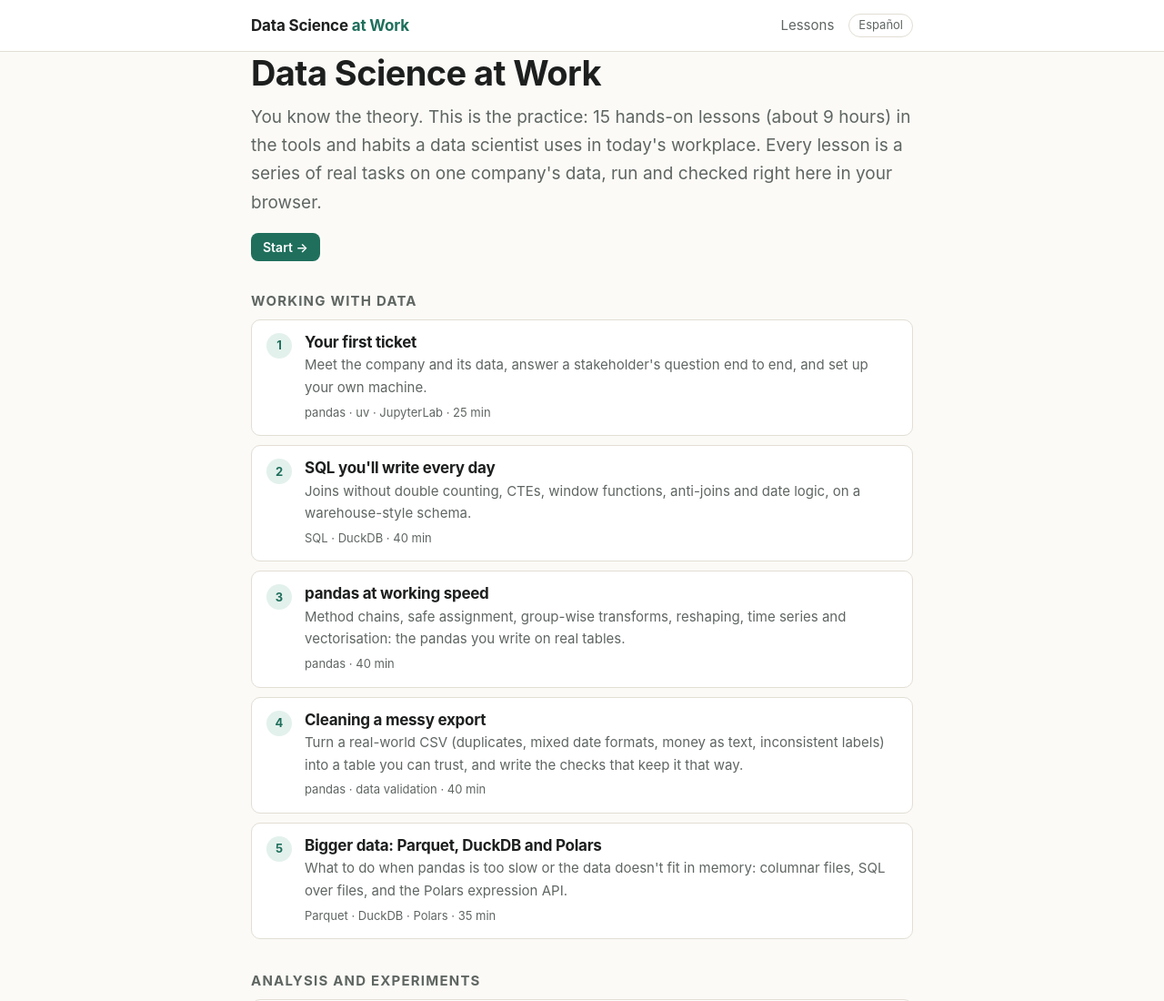
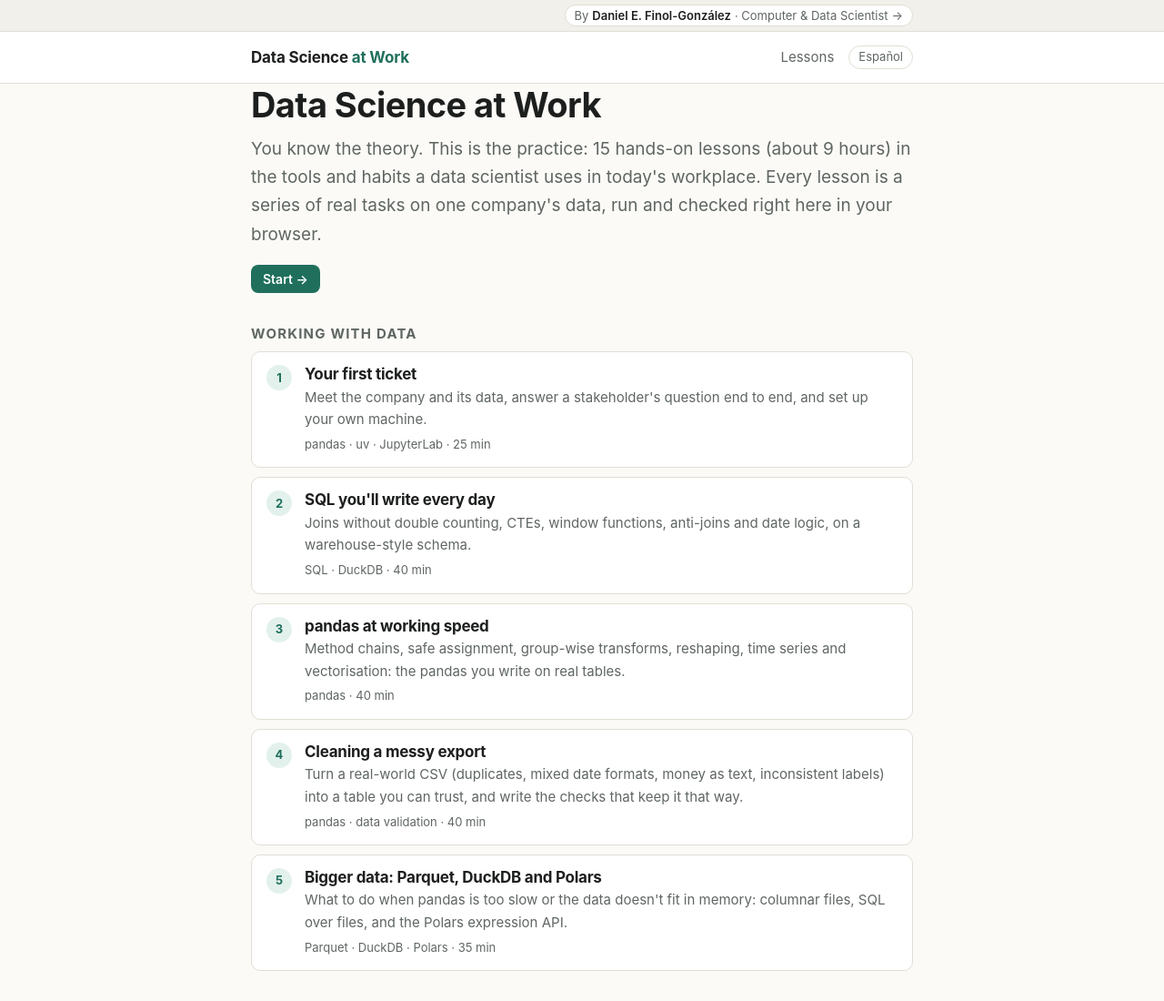
Before and after one commit to DanielFinol/ds-tutorial, an Astro site: page / in a window 1280 px wide. Shown: the top 1100 px of the page at 91% size. Built offline with nearby package versions, Linux system fonts and the light colour scheme; Astro itself is replaced by a stand-in of ours; some packages are replaced by stand-ins of ours.

Commit message:
Add a link to the author's landing page on every page
A slim bar above the site header holds a pill-style link to
https://danielfinol.github.io/: "By Daniel E. Finol-González · Computer &
Data Scientist" ("Por ..." on Spanish pages). On phones the role is hidden
so the link fits on one line. Uses the existing colour tokens, so it
follows light and dark mode. Smoke test checks it on English and Spanish
pages.

Co-Authored-By: Claude Opus 5.5 <noreply@anthropic.com>
Claude-Session: https://claude.ai/code/session_01VaFheqwHXhFqPb9soW3H1V

```diff
--- a/src/layouts/Base.astro
+++ b/src/layouts/Base.astro
@@ -1,6 +1,6 @@
 ---
 import '../styles/global.css';
-import { LANGS, ui, type Lang } from '../lib/i18n';
+import { AUTHOR, LANGS, ui, type Lang } from '../lib/i18n';
 import { switchLang, url } from '../lib/paths';
 
 interface Props {
@@ -31,6 +31,14 @@ const others = LANGS.filter((l) => l !== lang);
     <script src="../lib/pwa.ts"></script>
   </head>
   <body data-lesson={lesson}>
+    <div class="author-bar">
+      <div class="wrap">
+        <a class="author-link" href={AUTHOR.url} title={t.authorLink}>
+          <span class="author-by">{t.byline}</span> <strong>{AUTHOR.name}</strong><span class="author-role"> · {t.authorRole}</span>
+          <span class="author-arrow" aria-hidden="true">→</span>
+        </a>
+      </div>
+    </div>
     <header class="site-header">
       <div class="wrap">
         <a class="brand" href={url('', lang)}>{t.brand[0]} <span>{t.brand[1]}</span></a>
--- a/src/lib/i18n.ts
+++ b/src/lib/i18n.ts
@@ -1,6 +1,8 @@
 // Interface strings. Lesson text is translated separately (see scripts/i18n.mjs).
 export const LANGS = ['en', 'es'] as const;
 export type Lang = (typeof LANGS)[number];
+
+export const AUTHOR = { name: 'Daniel E. Finol-González', url: 'https://danielfinol.github.io/' };
 
 export const ui = {
   en: {
@@ -28,6 +30,9 @@ export const ui = {
     copySolution: 'Copy into editor',
     solved: 'solved',
     onYourMachine: 'On your machine',
+    byline: 'By',
+    authorRole: 'Computer & Data Scientist',
+    authorLink: 'About the author',
   },
   es: {
     langName: 'Español',
@@ -54,6 +59,9 @@ export const ui = {
     copySolution: 'Copiar al editor',
     solved: 'resuelto',
     onYourMachine: 'En tu equipo',
+    byline: 'Por',
+    authorRole: 'Computer & Data Scientist',
+    authorLink: 'Página de presentación y CV',
   },
 } as const;
 
--- a/src/styles/global.css
+++ b/src/styles/global.css
@@ -186,3 +186,18 @@ code, pre, .cm-content { font-variant-ligatures: none; font-feature-settings: 'l
   .site-header nav { gap: 10px; }
   .site-header nav a { font-size: 14px; }
 }
+
+/* Link to the author's landing page, above the site header on every page */
+.author-bar { background: var(--surface-2); border-bottom: 1px solid var(--border); }
+.author-bar .wrap { display: flex; justify-content: flex-end; padding-top: 5px; padding-bottom: 5px; }
+.author-link {
+  display: inline-flex; align-items: center; gap: 4px; max-width: 100%;
+  font-size: 13px; line-height: 1.4; color: var(--muted); text-decoration: none;
+  border: 1px solid var(--border); border-radius: 999px; padding: 2px 10px; background: var(--surface);
+  white-space: nowrap; overflow: hidden; text-overflow: ellipsis;
+}
+.author-link strong { color: var(--text); font-weight: 600; }
+.author-link:hover { border-color: var(--accent); color: var(--text); }
+.author-link:hover .author-arrow { color: var(--accent); }
+.author-arrow { color: var(--muted); }
+@media (max-width: 520px) { .author-role { display: none; } .author-bar .wrap { justify-content: center; } }
```
Also changed, not shown: tests/e2e/smoke.spec.ts (+10 -0 lines).
